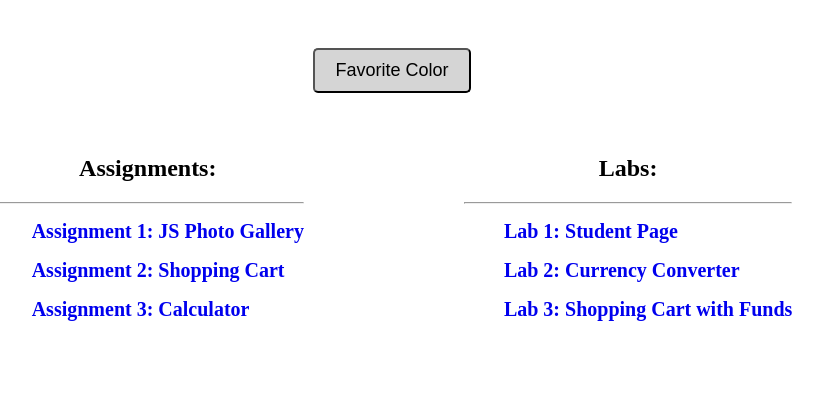
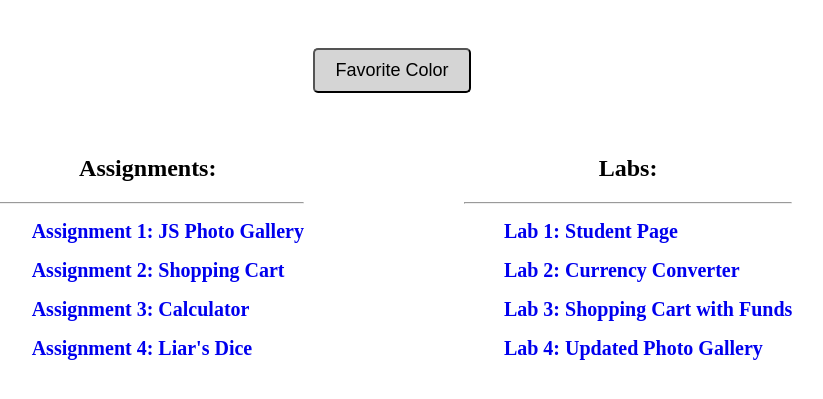
Before and after one commit to uscwebdev/itp301-submissions-jacque1, a plain HTML site: page index.html in a window 1280 px wide. Shown: the part 105-504 px from the top of the page, without its empty margins (248-1071 px from the left). Drawn offline with Linux system fonts and the light colour scheme.

Commit message:
Update index.html

```diff
--- a/index.html
+++ b/index.html
@@ -64,6 +64,7 @@
                     <ul><a href="assignment_01/Classic Cocktails.html">Assignment 1: JS Photo Gallery</a></ul>
                     <ul><a href="assignment_02/shopping cart.html">Assignment 2: Shopping Cart</a></ul>
                     <ul><a href="assignment_03/calculator.html">Assignment 3: Calculator</a></ul>
+                    <ul><a href="assignment_04/Liar’s Dice.html">Assignment 4: Liar's Dice</a></ul>
                 </div>
                 <div id="section2_right">
                     <h2>Labs:</h2>
@@ -71,6 +72,7 @@
                     <ul><a href="index.html">Lab 1: Student Page</a></ul>
                     <ul><a href="lab_02/lab_02.html">Lab 2: Currency Converter</a></ul>
                     <ul><a href="lab_03/shopping cart with funds.html">Lab 3: Shopping Cart with Funds</a></ul>
+                    <ul><a href="lab_04/Classic Cocktails.html">Lab 4: Updated Photo Gallery</a></ul>
 
                 </div>
             </div>
```
